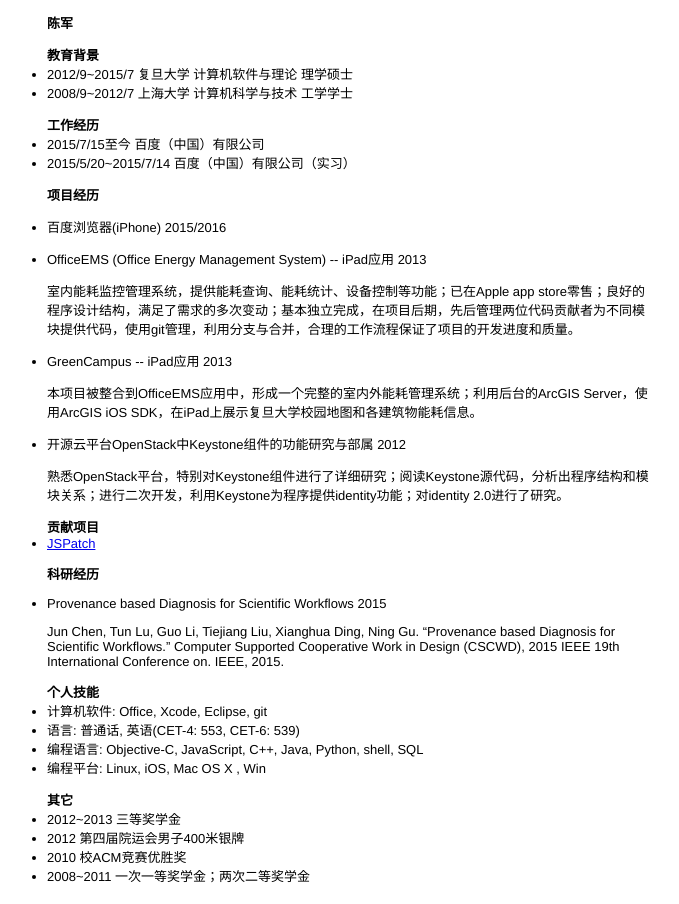
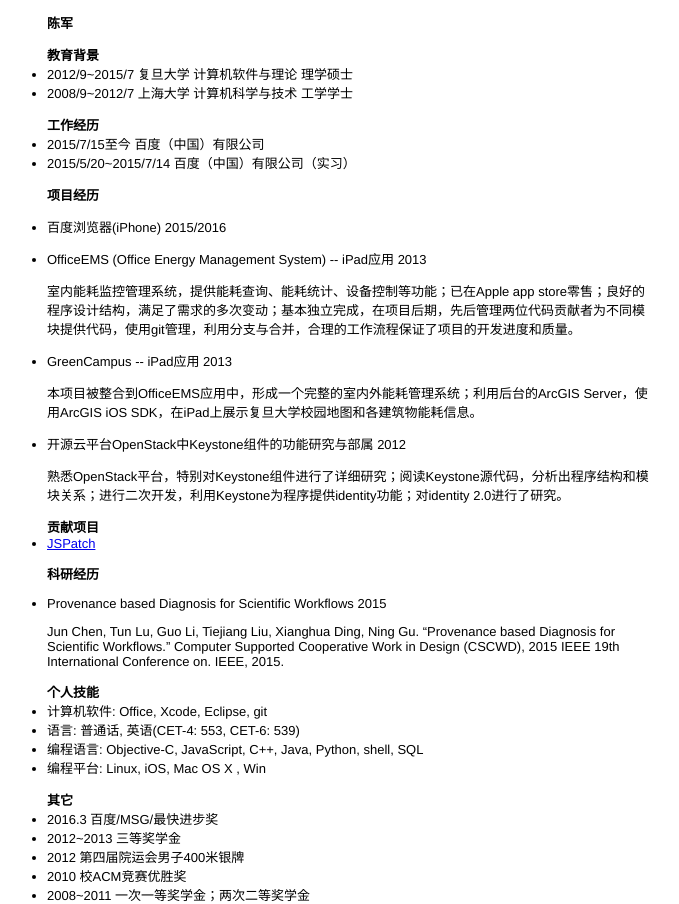
Before and after one commit to rob2468/rob2468.github.io, a Jekyll site: the page pages/aboutme.html, which Jekyll copies as it is, in a window 1280 px wide. Shown: the whole page, without its empty margins (288-967 px from the left). Built offline with Jekyll 4.4.1, drawn with Linux system fonts in a browser that asks for light colours.

Commit message:
update aboutme.html

```diff
--- a/pages/aboutme.html
+++ b/pages/aboutme.html
@@ -72,6 +72,7 @@
     <div class="miscellaneous">
         <h2>其它</h2>
         <ul>
+            <li>2016.3 百度/MSG/最快进步奖</li>
             <li>2012~2013 三等奖学金</li>
             <li>2012 第四届院运会男子400米银牌</li>
             <li>2010 校ACM竞赛优胜奖</li>
```
